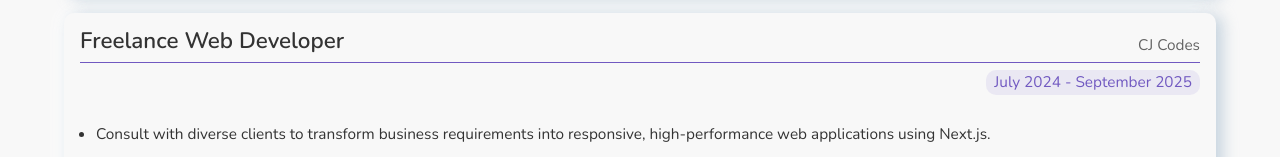
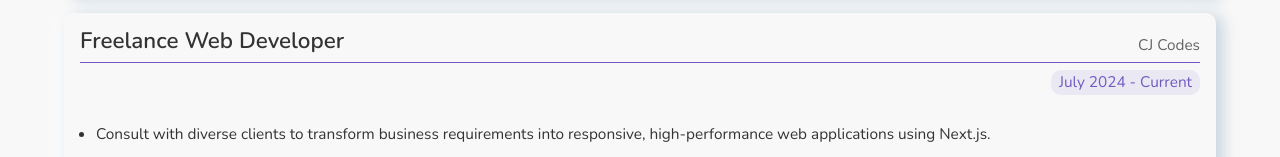
Before and after one commit to CJ484/cjcodes-portfolio-website, a React (Vite) app: page / in a window 1280 px wide. Shown: the part 3346-3503 px from the top of the page. Built offline with nearby package versions, Linux system fonts and the light colour scheme.

Commit message:
Update resumeSection duration to reflect current employment status

```diff
--- a/src/containers/resumeSection.tsx
+++ b/src/containers/resumeSection.tsx
@@ -49,7 +49,7 @@ export default function ResumeSection() {
       id: 1,
       company: "CJ Codes",
       role: "Freelance Web Developer",
-      duration: "July 2024 - September 2025",
+      duration: "July 2024 - Current",
       description: [
         "Consult with diverse clients to transform business requirements into responsive, high-performance web applications using Next.js.",
         "Develop clean, maintainable, and scalable codebases while adhering to industry-standard security and accessibility (WCAG) protocols.",
```
